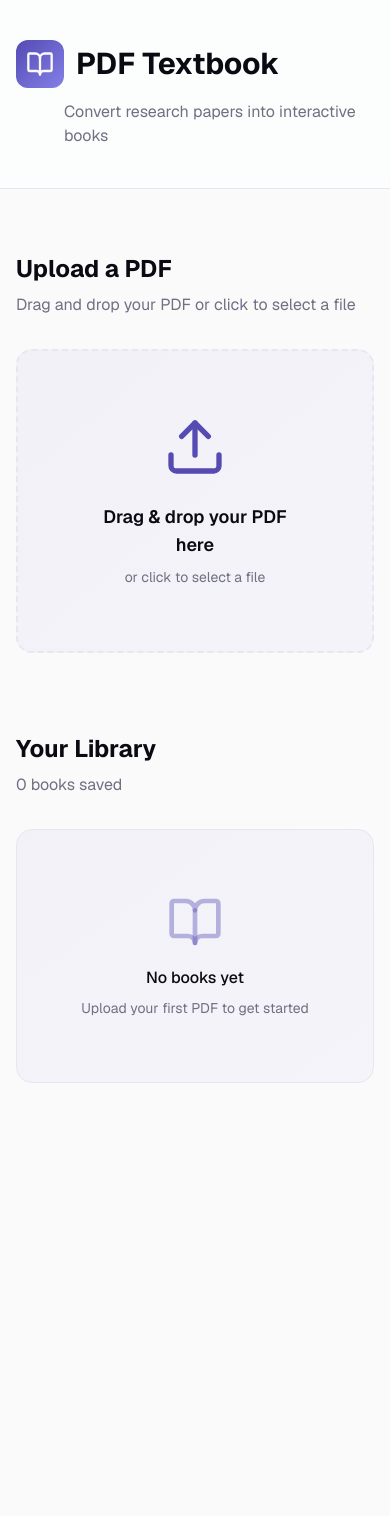
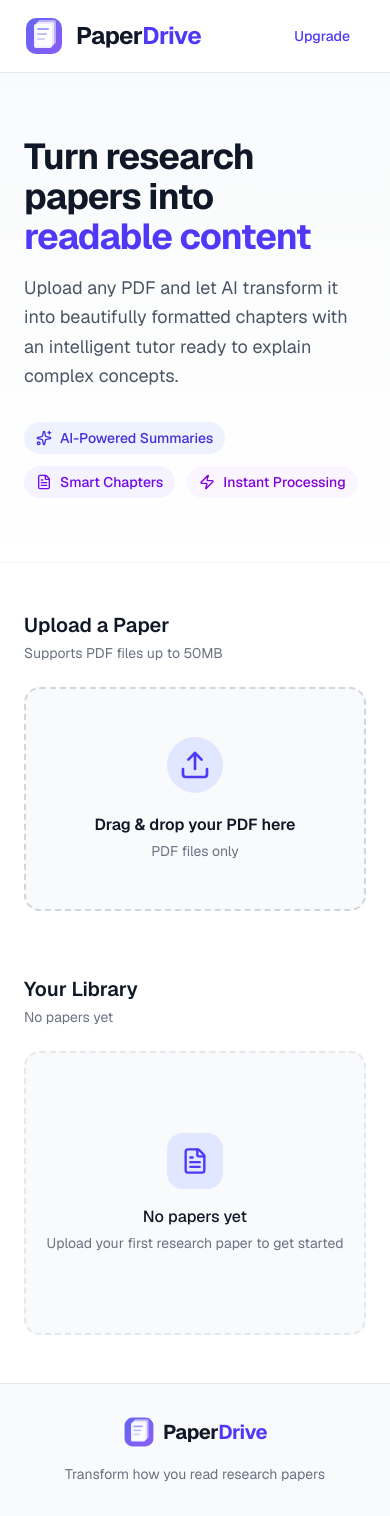
Before and after one commit to packetloss404/paperscout, a Next.js app: page / in a window 390 px wide. Before the commit the page ends 1147 px from the top, so only its background shows below. Built offline with nearby package versions, Linux system fonts and the light colour scheme.

Commit message:
feat: rebrand app to PaperDrive with SaaS-style design
Update branding, logo, homepage, UI components for modern look

Co-authored-by: Ian S. Walmsley <11746303+packetloss404@users.noreply.github.com>

```diff
--- a/app/layout.tsx
+++ b/app/layout.tsx
@@ -7,8 +7,8 @@ const _geist = Geist({ subsets: ["latin"] });
 const _geistMono = Geist_Mono({ subsets: ["latin"] });
 
 export const metadata: Metadata = {
-  title: 'PDF Textbook',
-  description: 'Convert research papers into interactive books',
+  title: 'PaperDrive - AI-Powered Research Paper Reader',
+  description: 'Transform research papers into beautifully formatted, readable content with AI-powered summaries and an intelligent tutor.',
   generator: 'v0.app',
   icons: {
     icon: [
--- a/app/page.tsx
+++ b/app/page.tsx
@@ -4,7 +4,8 @@ import { useEffect, useState } from 'react';
 import { PDFUploader } from '@/components/pdf-uploader';
 import { PDFCard } from '@/components/pdf-card';
 import { PDF } from '@/lib/db';
-import { BookOpen } from 'lucide-react';
+import { Logo } from '@/components/logo';
+import { FileText, Sparkles, Zap } from 'lucide-react';
 
 export default function HomePage() {
   const [pdfs, setPdfs] = useState<PDF[]>([]);
@@ -12,7 +13,6 @@ export default function HomePage() {
 
   useEffect(() => {
     loadPDFs();
-    // Poll for updates every 2 seconds
     const interval = setInterval(loadPDFs, 2000);
     return () => clearInterval(interval);
   }, []);
@@ -36,62 +36,103 @@ export default function HomePage() {
   };
 
   return (
-    <main className="min-h-screen bg-background">
+    <main className="min-h-screen bg-white">
       {/* Header */}
-      <header className="border-b border-border bg-card/50 backdrop-blur-sm sticky top-0 z-40">
-        <div className="max-w-5xl mx-auto px-4 sm:px-6 lg:px-8 py-10">
-          <div className="flex items-center gap-3 mb-3">
-            <div className="p-2.5 bg-gradient-to-br from-primary to-accent rounded-lg">
-              <BookOpen className="w-7 h-7 text-primary-foreground" />
+      <header className="border-b border-gray-200 bg-white sticky top-0 z-40">
+        <div className="max-w-6xl mx-auto px-6 py-4 flex items-center justify-between">
+          <Logo size="md" />
+          <div className="flex items-center gap-4">
+            <span className="text-sm text-gray-500 hidden sm:block">
+              {pdfs.length} paper{pdfs.length !== 1 ? 's' : ''} in library
+            </span>
+            <div className="h-8 w-px bg-gray-200 hidden sm:block" />
+            <button className="px-4 py-2 text-sm font-medium text-indigo-600 hover:text-indigo-700 transition-colors">
+              Upgrade
+            </button>
           </div>
-            <h1 className="text-3xl md:text-4xl font-bold text-foreground">PDF Textbook</h1>
-          </div>
-          <p className="text-muted-foreground ml-12">
-            Convert research papers into interactive books
-          </p>
         </div>
       </header>
 
+      {/* Hero Section */}
+      <section className="border-b border-gray-100 bg-gradient-to-b from-gray-50 to-white">
+        <div className="max-w-6xl mx-auto px-6 py-16">
+          <div className="max-w-2xl">
+            <h1 className="text-4xl md:text-5xl font-bold text-gray-900 mb-4 tracking-tight">
+              Turn research papers into
+              <span className="text-indigo-600"> readable content</span>
+            </h1>
+            <p className="text-lg text-gray-600 mb-8 leading-relaxed">
+              Upload any PDF and let AI transform it into beautifully formatted chapters with an intelligent tutor ready to explain complex concepts.
+            </p>
+
+            {/* Feature Pills */}
+            <div className="flex flex-wrap gap-3">
+              <div className="inline-flex items-center gap-2 px-3 py-1.5 bg-indigo-50 text-indigo-700 rounded-full text-sm font-medium">
+                <Sparkles className="w-4 h-4" />
+                AI-Powered Summaries
+              </div>
+              <div className="inline-flex items-center gap-2 px-3 py-1.5 bg-violet-50 text-violet-700 rounded-full text-sm font-medium">
+                <FileText className="w-4 h-4" />
+                Smart Chapters
+              </div>
+              <div className="inline-flex items-center gap-2 px-3 py-1.5 bg-purple-50 text-purple-700 rounded-full text-sm font-medium">
+                <Zap className="w-4 h-4" />
+                Instant Processing
+              </div>
+            </div>
+          </div>
+        </div>
+      </section>
+
       {/* Main Content */}
-      <div className="max-w-5xl mx-auto px-4 sm:px-6 lg:px-8 py-16">
+      <div className="max-w-6xl mx-auto px-6 py-12">
         {/* Upload Section */}
-        <div className="mb-20">
-          <div className="mb-8">
-            <h2 className="text-2xl font-bold text-foreground mb-2">
-              Upload a PDF
+        <section className="mb-16">
+          <div className="flex items-center justify-between mb-6">
+            <div>
+              <h2 className="text-xl font-semibold text-gray-900">
+                Upload a Paper
               </h2>
-            <p className="text-muted-foreground">
-              Drag and drop your PDF or click to select a file
+              <p className="text-gray-500 text-sm mt-1">
+                Supports PDF files up to 50MB
               </p>
             </div>
+          </div>
           <PDFUploader />
-        </div>
+        </section>
 
         {/* Library Section */}
+        <section>
+          <div className="flex items-center justify-between mb-6">
             <div>
-          <div className="mb-8">
-            <h2 className="text-2xl font-bold text-foreground mb-2">
+              <h2 className="text-xl font-semibold text-gray-900">
                 Your Library
               </h2>
-            <p className="text-muted-foreground">
-              {pdfs.length} {pdfs.length === 1 ? 'book' : 'books'} saved
+              <p className="text-gray-500 text-sm mt-1">
+                {pdfs.length === 0
+                  ? 'No papers yet'
+                  : `${pdfs.length} paper${pdfs.length !== 1 ? 's' : ''} saved`
+                }
               </p>
+            </div>
           </div>
 
           {isLoading ? (
             <div className="flex items-center justify-center py-20">
-              <div className="animate-spin w-10 h-10 border-3 border-primary border-t-transparent rounded-full" />
+              <div className="w-8 h-8 border-2 border-indigo-200 border-t-indigo-600 rounded-full animate-spin" />
             </div>
           ) : pdfs.length === 0 ? (
-            <div className="text-center py-16 bg-gradient-to-br from-primary/5 to-accent/5 rounded-2xl border border-border">
-              <BookOpen className="w-14 h-14 text-primary/40 mx-auto mb-4" />
-              <p className="text-foreground font-medium mb-2">No books yet</p>
-              <p className="text-sm text-muted-foreground">
-                Upload your first PDF to get started
+            <div className="text-center py-20 bg-gray-50 rounded-2xl border-2 border-dashed border-gray-200">
+              <div className="inline-flex items-center justify-center w-14 h-14 bg-indigo-100 rounded-xl mb-4">
+                <FileText className="w-7 h-7 text-indigo-600" />
+              </div>
+              <p className="text-gray-900 font-medium mb-1">No papers yet</p>
+              <p className="text-sm text-gray-500">
+                Upload your first research paper to get started
               </p>
             </div>
           ) : (
-            <div className="grid grid-cols-1 sm:grid-cols-2 lg:grid-cols-3 gap-6">
+            <div className="grid grid-cols-1 sm:grid-cols-2 lg:grid-cols-3 gap-5">
               {pdfs.map((pdf) => (
                 <PDFCard
                   key={pdf.id}
@@ -101,8 +142,20 @@ export default function HomePage() {
               ))}
             </div>
           )}
+        </section>
+      </div>
+
+      {/* Footer */}
+      <footer className="border-t border-gray-200 bg-gray-50 mt-auto">
+        <div className="max-w-6xl mx-auto px-6 py-8">
+          <div className="flex flex-col sm:flex-row items-center justify-between gap-4">
+            <Logo size="sm" />
+            <p className="text-sm text-gray-500">
+              Transform how you read research papers
+            </p>
           </div>
         </div>
+      </footer>
     </main>
   );
 }
--- a/components/book-header.tsx
+++ b/components/book-header.tsx
@@ -2,6 +2,7 @@
 
 import { ArrowLeft } from 'lucide-react';
 import { useRouter } from 'next/navigation';
+import { Logo } from './logo';
 
 interface BookHeaderProps {
   title: string;
@@ -20,35 +21,40 @@ export function BookHeader({
   const progress = ((currentChapterIndex + 1) / totalChapters) * 100;
 
   return (
-    <header className="sticky top-0 z-30 bg-white border-b border-gray-200 shadow-sm">
-      <div className="max-w-7xl mx-auto px-6 py-5">
-        <div className="flex items-center gap-4 mb-4">
+    <header className="sticky top-0 z-30 bg-white border-b border-gray-200">
+      <div className="px-6 py-4">
+        <div className="flex items-center gap-4">
           <button
             onClick={() => router.push('/')}
-            className="p-2 hover:bg-gray-100 rounded-lg transition-colors text-gray-600 hover:text-gray-900"
+            className="p-2 hover:bg-gray-100 rounded-lg transition-colors text-gray-500 hover:text-gray-900"
             title="Back to library"
           >
             <ArrowLeft className="w-5 h-5" />
           </button>
+
+          <div className="h-6 w-px bg-gray-200" />
+
+          <Logo size="sm" />
+
+          <div className="h-6 w-px bg-gray-200" />
+
           <div className="flex-1 min-w-0">
-            <h1 className="text-xl font-bold text-gray-900 truncate">{title}</h1>
-            <p className="text-sm text-gray-500">{pageCount} pages</p>
+            <h1 className="text-sm font-semibold text-gray-900 truncate">{title}</h1>
+            <p className="text-xs text-gray-500">{pageCount} pages</p>
           </div>
-        </div>
 
-        {/* Progress Section */}
-        <div className="space-y-2">
-          <div className="flex items-center justify-between text-sm">
-            <span className="text-gray-600">
-              Chapter {currentChapterIndex + 1} of {totalChapters}
-            </span>
-            <span className="font-medium text-gray-900">{Math.round(progress)}%</span>
-          </div>
-          <div className="w-full h-1.5 bg-gray-200 rounded-full overflow-hidden">
-            <div
-              className="h-full bg-gradient-to-r from-indigo-600 to-indigo-500 transition-all duration-300"
-              style={{ width: `${progress}%` }}
-            />
+          {/* Progress */}
+          <div className="hidden sm:flex items-center gap-3">
+            <div className="text-right">
+              <p className="text-xs text-gray-500">Progress</p>
+              <p className="text-sm font-semibold text-gray-900">{Math.round(progress)}%</p>
+            </div>
+            <div className="w-24 h-2 bg-gray-200 rounded-full overflow-hidden">
+              <div
+                className="h-full bg-indigo-600 transition-all duration-300"
+                style={{ width: `${progress}%` }}
+              />
+            </div>
           </div>
         </div>
       </div>
--- /dev/null
+++ b/components/logo.tsx
@@ -0,0 +1,55 @@
+'use client';
+
+interface LogoProps {
+  size?: 'sm' | 'md' | 'lg';
+  showText?: boolean;
+}
+
+export function Logo({ size = 'md', showText = true }: LogoProps) {
+  const sizes = {
+    sm: { icon: 'w-8 h-8', text: 'text-xl', gap: 'gap-2' },
+    md: { icon: 'w-10 h-10', text: 'text-2xl', gap: 'gap-3' },
+    lg: { icon: 'w-12 h-12', text: 'text-3xl', gap: 'gap-3' },
+  };
+
+  const { icon, text, gap } = sizes[size];
+
+  return (
+    <div className={`flex items-center ${gap}`}>
+      {/* Logo Mark - Abstract paper/drive icon */}
+      <div className={`${icon} relative`}>
+        <svg viewBox="0 0 40 40" fill="none" xmlns="http://www.w3.org/2000/svg" className="w-full h-full">
+          {/* Background circle with gradient */}
+          <defs>
+            <linearGradient id="logoGradient" x1="0%" y1="0%" x2="100%" y2="100%">
+              <stop offset="0%" stopColor="#6366f1" />
+              <stop offset="100%" stopColor="#8b5cf6" />
+            </linearGradient>
+          </defs>
+          <rect x="2" y="2" width="36" height="36" rx="10" fill="url(#logoGradient)" />
+
+          {/* Paper sheets effect */}
+          <rect x="10" y="8" width="18" height="24" rx="2" fill="white" fillOpacity="0.9" />
+          <rect x="12" y="6" width="18" height="24" rx="2" fill="white" fillOpacity="0.7" />
+          <rect x="14" y="4" width="18" height="24" rx="2" fill="white" fillOpacity="0.5" />
+
+          {/* Text lines on paper */}
+          <rect x="13" y="12" width="12" height="2" rx="1" fill="#6366f1" fillOpacity="0.6" />
+          <rect x="13" y="17" width="10" height="2" rx="1" fill="#6366f1" fillOpacity="0.4" />
+          <rect x="13" y="22" width="8" height="2" rx="1" fill="#6366f1" fillOpacity="0.3" />
+        </svg>
+      </div>
+
+      {showText && (
+        <div className="flex items-baseline">
+          <span className={`${text} font-bold text-gray-900 tracking-tight`}>
+            Paper
+          </span>
+          <span className={`${text} font-bold text-indigo-600 tracking-tight`}>
+            Drive
+          </span>
+        </div>
+      )}
+    </div>
+  );
+}
--- a/components/pdf-card.tsx
+++ b/components/pdf-card.tsx
@@ -3,7 +3,7 @@
 import { PDF } from '@/lib/db';
 import { formatDate } from '@/lib/utils';
 import Link from 'next/link';
-import { FileText, Trash2 } from 'lucide-react';
+import { FileText, Trash2, Clock, Layers } from 'lucide-react';
 import { useState } from 'react';
 
 interface PDFCardProps {
@@ -15,14 +15,14 @@ export function PDFCard({ pdf, onDelete }: PDFCardProps) {
   const [isDeleting, setIsDeleting] = useState(false);
 
   const handleDelete = async () => {
-    if (confirm('Are you sure you want to delete this book?')) {
+    if (confirm('Are you sure you want to delete this paper?')) {
       setIsDeleting(true);
       try {
         await fetch(`/api/pdf/${pdf.id}`, { method: 'DELETE' });
         onDelete(pdf.id);
       } catch (error) {
         console.error('Delete error:', error);
-        alert('Error deleting PDF');
+        alert('Error deleting paper');
       } finally {
         setIsDeleting(false);
       }
@@ -31,32 +31,36 @@ export function PDFCard({ pdf, onDelete }: PDFCardProps) {
 
   return (
     <Link href={`/book/${pdf.id}`}>
-      <div className="bg-card border border-border rounded-xl p-6 hover:shadow-xl hover:-translate-y-1 transition-all duration-300 cursor-pointer h-full flex flex-col group">
-        <div className="flex items-start gap-4 mb-4">
-          <div className="p-2.5 bg-primary/10 group-hover:bg-primary/15 rounded-lg transition-colors">
-            <FileText className="w-6 h-6 text-primary" />
+      <div className="bg-white border border-gray-200 rounded-xl p-5 hover:shadow-lg hover:border-indigo-200 hover:-translate-y-0.5 transition-all duration-200 cursor-pointer h-full flex flex-col group">
+        <div className="flex items-start gap-3 mb-4">
+          <div className="p-2 bg-indigo-50 group-hover:bg-indigo-100 rounded-lg transition-colors flex-shrink-0">
+            <FileText className="w-5 h-5 text-indigo-600" />
           </div>
           <div className="flex-1 min-w-0">
-            <h3 className="font-semibold text-foreground truncate group-hover:text-primary transition-colors">
+            <h3 className="font-semibold text-gray-900 line-clamp-2 group-hover:text-indigo-600 transition-colors text-sm leading-snug">
               {pdf.title}
             </h3>
           </div>
         </div>
 
-        <div className="flex-1 space-y-2.5 text-sm text-muted-foreground">
+        <div className="flex-1 space-y-2 text-sm text-gray-500">
           <div className="flex items-center gap-2">
-            <span className="text-xs font-medium">📄</span>
+            <Layers className="w-3.5 h-3.5" />
             <span>{pdf.pageCount} pages</span>
           </div>
           <div className="flex items-center gap-2">
-            <span className="text-xs font-medium">📅</span>
+            <Clock className="w-3.5 h-3.5" />
             <span>{formatDate(new Date(pdf.dateAdded))}</span>
           </div>
         </div>
 
-        <div className="mt-6 pt-6 border-t border-border flex items-center justify-between">
-          <span className="inline-flex items-center px-3 py-1 rounded-full text-xs font-medium bg-primary/10 text-primary">
-            {pdf.status === 'complete' ? '✓ Ready' : 'Processing...'}
+        <div className="mt-4 pt-4 border-t border-gray-100 flex items-center justify-between">
+          <span className={`inline-flex items-center px-2.5 py-1 rounded-full text-xs font-medium ${
+            pdf.status === 'complete'
+              ? 'bg-green-50 text-green-700'
+              : 'bg-amber-50 text-amber-700'
+          }`}>
+            {pdf.status === 'complete' ? 'Ready' : 'Processing'}
           </span>
           <button
             onClick={(e) => {
@@ -64,9 +68,9 @@ export function PDFCard({ pdf, onDelete }: PDFCardProps) {
               handleDelete();
             }}
             disabled={isDeleting}
-            className="p-2 hover:bg-destructive/10 rounded-lg transition-colors text-destructive/60 hover:text-destructive group/delete"
+            className="p-1.5 hover:bg-red-50 rounded-lg transition-colors text-gray-400 hover:text-red-600"
           >
-            <Trash2 className="w-4 h-4 group-hover/delete:scale-110 transition-transform" />
+            <Trash2 className="w-4 h-4" />
           </button>
         </div>
       </div>
--- a/components/pdf-uploader.tsx
+++ b/components/pdf-uploader.tsx
@@ -112,11 +112,11 @@ export function PDFUploader() {
       onDragLeave={handleDragLeave}
       onDrop={handleDrop}
       onClick={() => !isProcessing && fileInputRef.current?.click()}
-      className={`relative border-2 border-dashed rounded-2xl p-16 text-center transition-all duration-300 select-none
+      className={`relative border-2 border-dashed rounded-xl p-12 text-center transition-all duration-200 select-none
         ${isProcessing ? 'cursor-default' : 'cursor-pointer'}
         ${isDragging
-          ? 'border-primary bg-primary/5 shadow-lg scale-[1.02]'
-          : 'border-border bg-gradient-to-br from-primary/5 to-accent/5 hover:border-primary/60 hover:shadow-md hover:from-primary/8 hover:to-accent/8'
+          ? 'border-indigo-400 bg-indigo-50 scale-[1.01]'
+          : 'border-gray-300 bg-gray-50 hover:border-indigo-400 hover:bg-indigo-50/50'
         }
       `}
     >
@@ -129,42 +129,41 @@ export function PDFUploader() {
         disabled={isProcessing}
       />
 
-      <div className="inline-flex flex-col items-center gap-6">
+      <div className="inline-flex flex-col items-center gap-5">
         <div className="relative">
           {step === 'done' ? (
-            <div className="relative">
-              <div className="absolute inset-0 bg-primary/20 rounded-full blur-xl animate-pulse" />
-              <CheckCircle2 className="w-16 h-16 text-primary relative z-10" />
+            <div className="w-14 h-14 rounded-full bg-green-100 flex items-center justify-center">
+              <CheckCircle2 className="w-8 h-8 text-green-600" />
             </div>
           ) : step === 'error' ? (
-            <Upload className="w-16 h-16 text-destructive" />
+            <div className="w-14 h-14 rounded-full bg-red-100 flex items-center justify-center">
+              <Upload className="w-8 h-8 text-red-600" />
+            </div>
           ) : isProcessing ? (
-            <div className="relative">
-              <div className="absolute inset-0 bg-primary/20 rounded-full blur-xl" />
-              <Loader2 className="w-16 h-16 text-primary animate-spin relative z-10" />
+            <div className="w-14 h-14 rounded-full bg-indigo-100 flex items-center justify-center">
+              <Loader2 className="w-8 h-8 text-indigo-600 animate-spin" />
             </div>
           ) : (
-            <div className="relative group">
-              <div className="absolute inset-0 bg-primary/10 rounded-full blur-lg opacity-0 group-hover:opacity-100 transition-opacity" />
-              <Upload className="w-16 h-16 text-primary relative z-10" />
+            <div className="w-14 h-14 rounded-full bg-indigo-100 flex items-center justify-center">
+              <Upload className="w-8 h-8 text-indigo-600" />
             </div>
           )}
         </div>
 
-        <div className="space-y-2">
-          <p className={`text-lg font-semibold transition-colors ${step === 'error' ? 'text-destructive' : 'text-foreground'}`}>
+        <div className="space-y-1">
+          <p className={`text-base font-semibold ${step === 'error' ? 'text-red-600' : 'text-gray-900'}`}>
             {STEP_LABELS[step]}
           </p>
           {step === 'idle' && (
-            <p className="text-sm text-muted-foreground">or click to select a file</p>
+            <p className="text-sm text-gray-500">PDF files only</p>
           )}
           {step === 'error' && errorMsg && (
-            <p className="text-sm text-muted-foreground max-w-xs">{errorMsg}</p>
+            <p className="text-sm text-gray-500 max-w-xs">{errorMsg}</p>
           )}
         </div>
 
         {isProcessing && (
-          <div className="flex items-center gap-3 mt-2">
+          <div className="flex items-center gap-2">
             {(['extracting', 'uploading', 'done'] as Step[]).map((s, i) => {
               const steps: Step[] = ['extracting', 'uploading', 'done'];
               const currentIdx = steps.indexOf(step);
@@ -172,13 +171,13 @@ export function PDFUploader() {
               const done = thisIdx < currentIdx;
               const active = thisIdx === currentIdx;
               return (
-                <div key={s} className="flex items-center gap-3">
+                <div key={s} className="flex items-center gap-2">
                   <div
-                    className={`w-3 h-3 rounded-full transition-all ${
-                      done ? 'bg-primary scale-100' : active ? 'bg-primary animate-pulse scale-110' : 'bg-border'
+                    className={`w-2 h-2 rounded-full transition-all ${
+                      done ? 'bg-indigo-600' : active ? 'bg-indigo-600 animate-pulse' : 'bg-gray-300'
                     }`}
                   />
-                  {i < 2 && <div className="w-8 h-0.5 bg-gradient-to-r from-border to-transparent rounded-full" />}
+                  {i < 2 && <div className="w-6 h-px bg-gray-300" />}
                 </div>
               );
             })}
@@ -188,7 +187,7 @@ export function PDFUploader() {
         {step === 'error' && (
           <button
             onClick={(e) => { e.stopPropagation(); setStep('idle'); setErrorMsg(''); }}
-            className="mt-2 px-4 py-2 text-sm font-medium text-primary hover:text-accent transition-colors underline underline-offset-2 hover:no-underline"
+            className="text-sm font-medium text-indigo-600 hover:text-indigo-700 transition-colors"
           >
             Try again
           </button>
```
Lines whose indentation alone changed are shown as unchanged.
